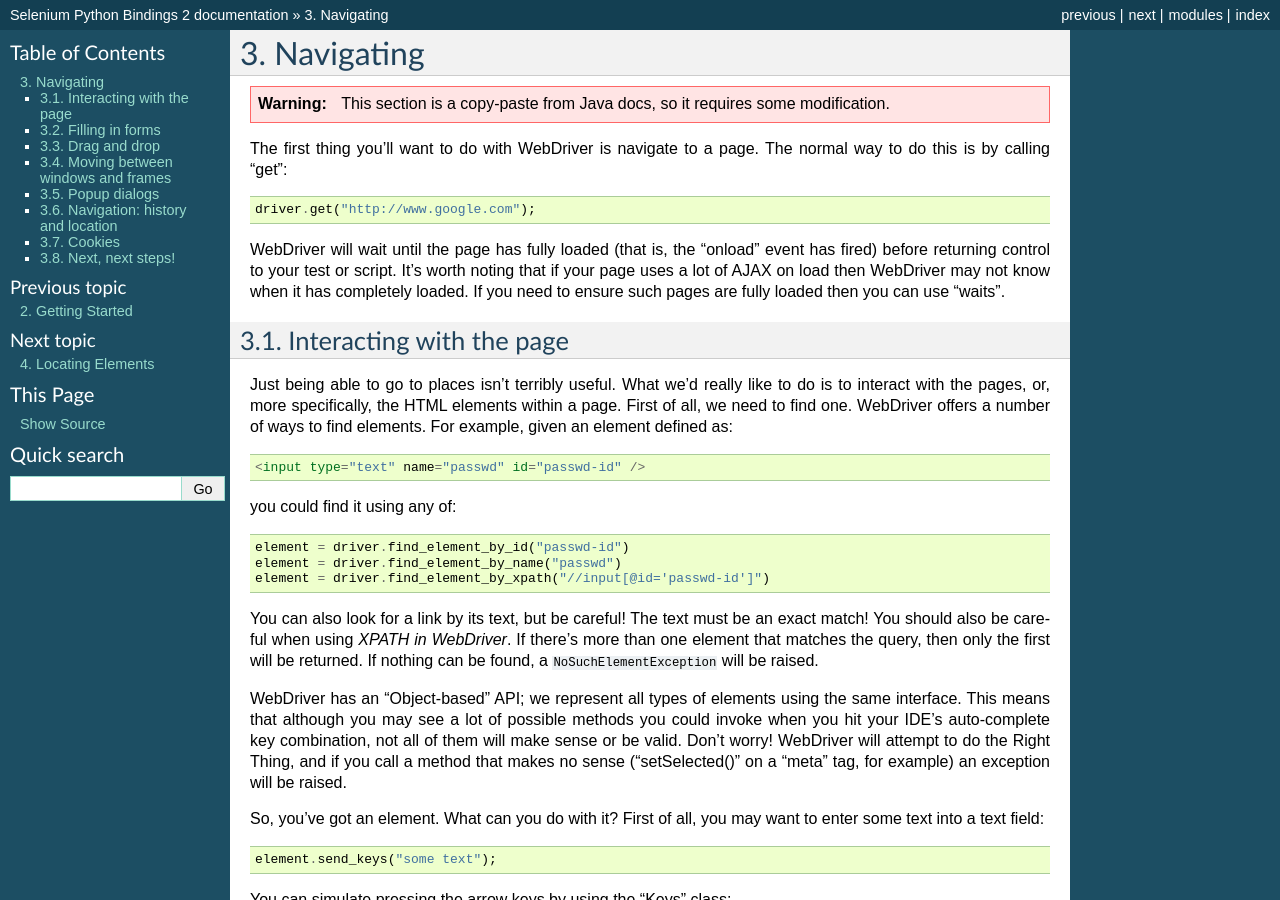
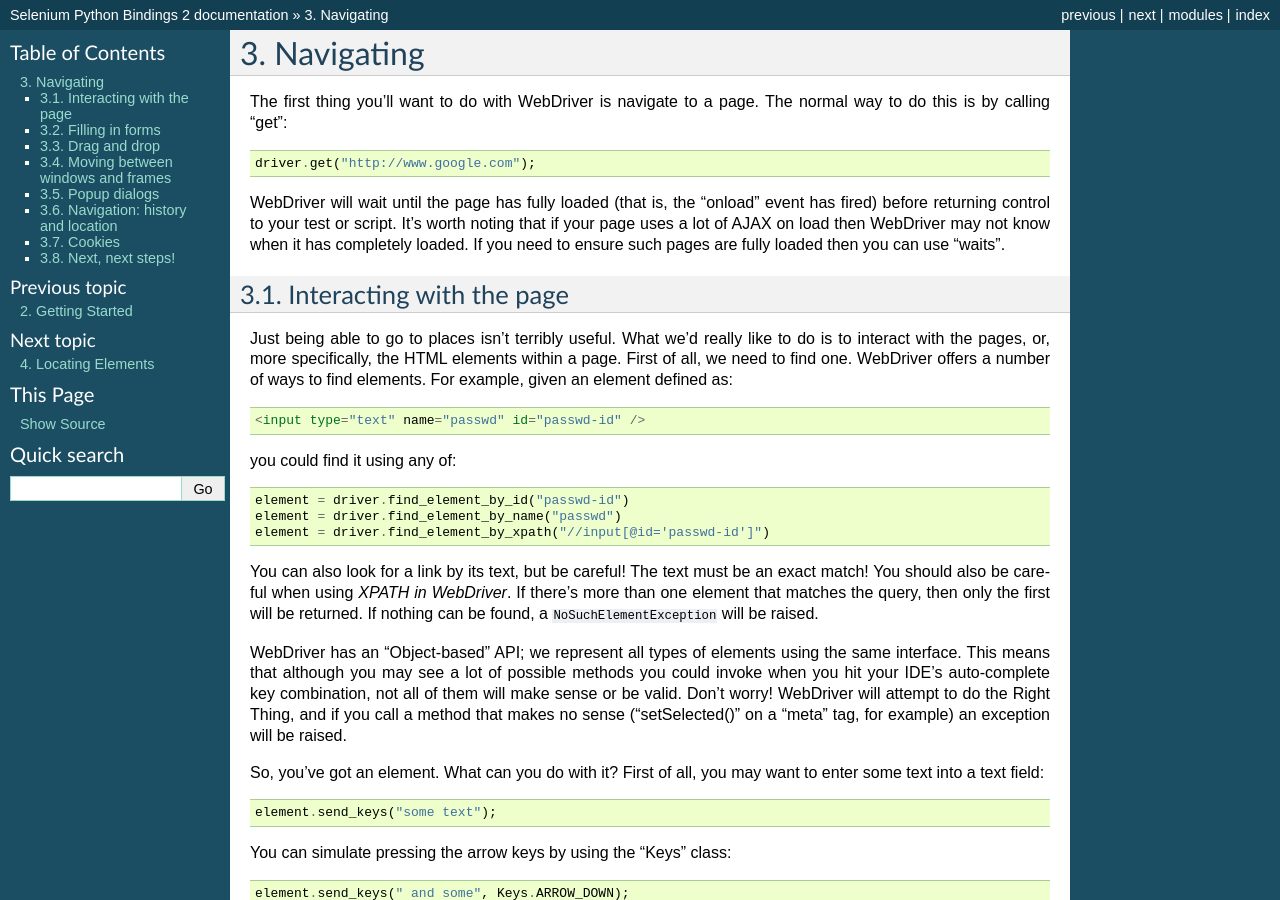
Before and after one commit to baijum/selenium-python, a Sphinx documentation site: the page built from source/navigating.rst, in a window 1280 px wide and 900 px high. Built offline with Sphinx 7.4.7, drawn with Linux system fonts in a browser that asks for light colours.

Commit message:
remove warning note

```diff
--- a/source/navigating.rst
+++ b/source/navigating.rst
@@ -2,11 +2,6 @@
 
 Navigating
 ----------
-
-.. warning::
-
-    This section is a copy-paste from Java docs, so it requires some
-    modification.
 
 The first thing you'll want to do with WebDriver is navigate to a
 page.  The normal way to do this is by calling "get":
```
